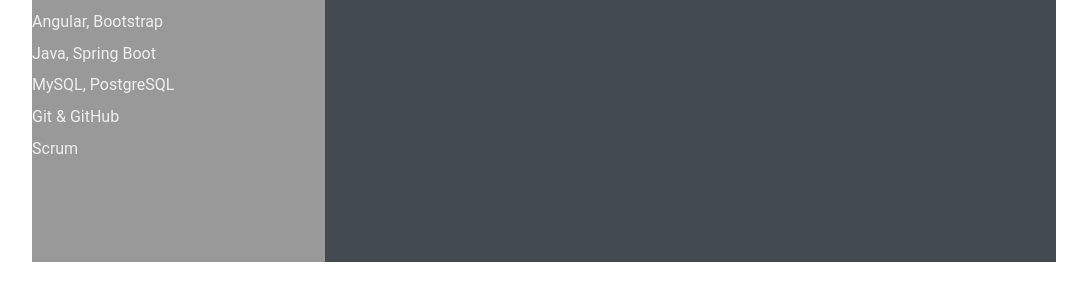
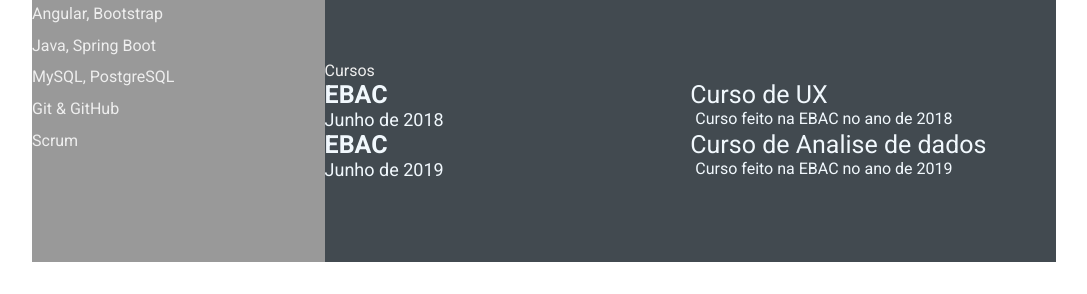
Before and after one commit to JeanLRC/JeanLRC.github.io, a plain HTML site: page index.html in a window 1280 px wide. Shown: the part 570-864 px from the top of the page, without its empty margins (96-1183 px from the left). Drawn offline with Linux system fonts and the light colour scheme.

Commit message:
@JeanLRC [ finalizando tarefa do dia 6 da Jornada Dev ]

```diff
--- a/index.html
+++ b/index.html
@@ -6,6 +6,19 @@
     <title>Jean Lucas CV</title>
 
     <link rel="stylesheet" href="style.css" />
+    <!-- google font  -->
+    <link rel="preconnect" href="https://fonts.googleapis.com" />
+    <link rel="preconnect" href="https://fonts.gstatic.com" crossorigin />
+    <link
+      href="https://fonts.googleapis.com/css2?family=roboto:ital,wght@0,100;0,300;0,400;0,700;1,100;1,300;1,400;1,700&display=swap"
+      rel="stylesheet"
+    />
+
+    <!-- font-awesome -->
+    <link
+      rel="stylesheet"
+      href="https://cdnjs.cloudflare.com/ajax/libs/font-awesome/4.7.0/css/font-awesome.min.css"
+    />
   </head>
   <body>
     <main class="resume-contents">
@@ -98,9 +111,28 @@
             </div>
             <div class="education-right">
               <p class="education-subject">Engenharia da Computação</p>
-              <p class="education-desc">
-                Graduação em engenharia de software
-              </p>
+              <p class="education-desc">Graduação em engenharia de software</p>
+            </div>
+          </div>
+        </section>
+        <section class="awards gap">
+          <div class="right-title">Cursos</div>
+          <div class="awards-contents">
+            <div class="awards-left">
+              <p class="awards-company-name">EBAC</p>
+              <p class="awards-time-period">Junho de 2018</p>
+            </div>
+            <div class="awards-right">
+              <p class="awards-name">Curso de UX</p>
+              <p class="awards-desc">Curso feito na EBAC no ano de 2018</p>
+            </div>
+            <div class="awards-left">
+              <p class="awards-company-name">EBAC</p>
+              <p class="awards-time-period">Junho de 2019</p>
+            </div>
+            <div class="awards-right">
+              <p class="awards-name">Curso de Analise de dados</p>
+              <p class="awards-desc">Curso feito na EBAC no ano de 2019</p>
             </div>
           </div>
         </section>
```
